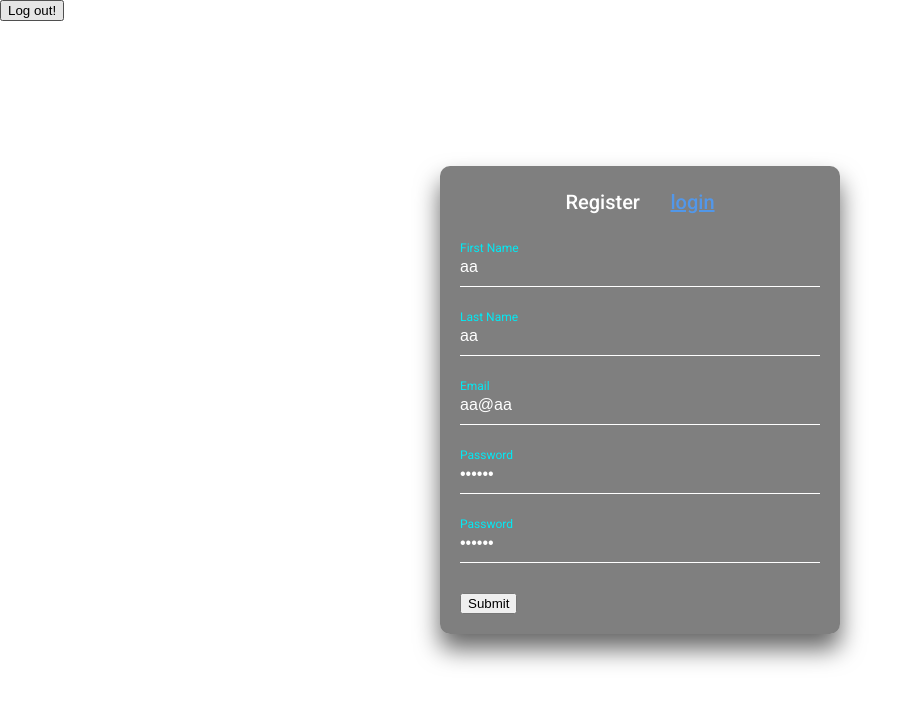
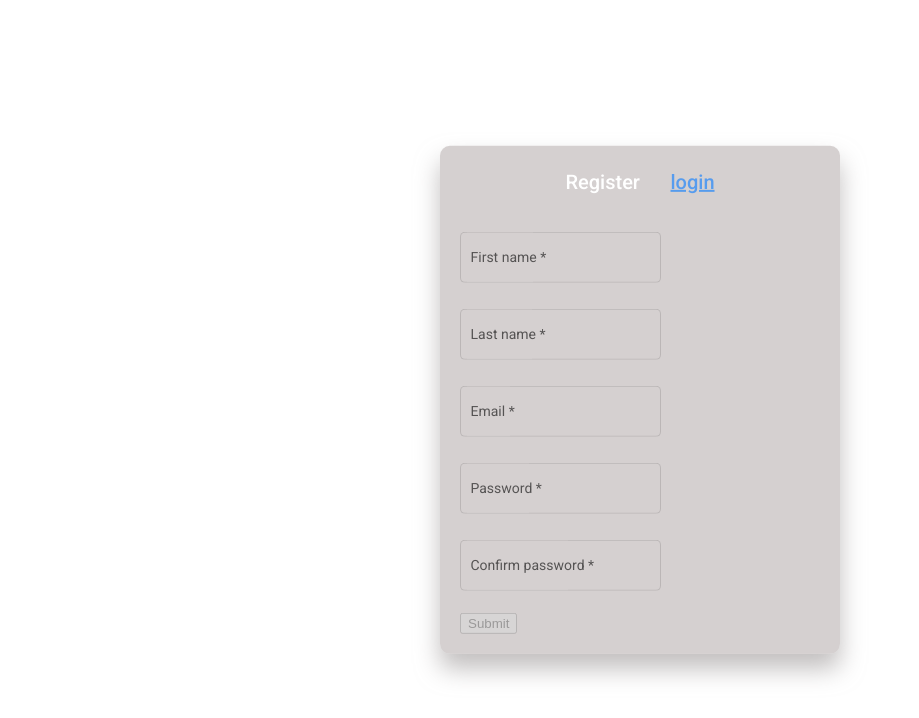
Before and after one commit to batya-hartman/Final-Project, an Angular app: page /register in a window 1280 px wide. Shown: the top 718 px of the page, without its empty margins (0-919 px from the left). Built offline with nearby package versions, Linux system fonts and the light colour scheme.

Commit message:
add log out and validation errors

```diff
--- a/src/app/Components/account-details/account-details.component.ts
+++ b/src/app/Components/account-details/account-details.component.ts
@@ -9,13 +9,12 @@ import { Customer } from 'src/app/Models/customer';
 })
 export class AccountDetailsComponent implements OnInit {
 
-  constructor(private accuontDetailsService: AccuontDetailsService) { }
+  constructor(public accuontDetailsService: AccuontDetailsService) { }
   customer: Customer
   ngOnInit(): void {
     const accountId = sessionStorage.getItem('currentCustomer')
     this.accuontDetailsService.getCustomerAcount(accountId).subscribe(
       success => {
-        debugger
         this.accuontDetailsService.account = success
       },
       err => console.log(err)
--- a/src/app/Components/log-out/log-out.component.html
+++ b/src/app/Components/log-out/log-out.component.html
@@ -1 +1 @@
-<button (click)="logOut()">Log out!</button>
+<button *ngIf="accuontDetailsService.account" (click)="logOut()">Log out!</button>
--- a/src/app/Components/login/login.component.css
+++ b/src/app/Components/login/login.component.css
@@ -1,4 +1,4 @@
-/* html {
+ html {
     height: 100%;
   }
   body {
@@ -15,9 +15,9 @@
     width: 400px;
     padding: 40px;
     transform: translate(-50%, -50%);
-    background: rgba(0,0,0,.5);
+    background: rgba(80, 76, 76, 0.5);
     box-sizing: border-box;
-    box-shadow: 0 15px 25px rgba(0,0,0,.6);
+    box-shadow: 0 15px 25px rgba(85, 79, 79, 0.6);
     border-radius: 10px;
   }
 
@@ -171,4 +171,3 @@
     margin-left: 2vw;
     cursor: pointer;
   }
-   */
--- a/src/app/Components/login/login.component.html
+++ b/src/app/Components/login/login.component.html
@@ -1,41 +1,28 @@
 <div class="login-box">
   <h2>Login <span (click)="goRegister()" class="link">register</span></h2>
-
-  <form [formGroup]="loginForm" (ngSubmit)="onSubmit()">
-
-    <div class="user-box">
-      <input type="text" formControlName="email" name="email" #email>
-      <label>Email</label>
-      <div *ngIf="email.invalid && (email.dirty || email.touched)" class="alert alert-danger">
-        {{email.errors}}kkkkkkkkkkk
-        <div *ngIf="email.errors.required">
-          email is required.
-        </div>
-        <div *ngIf="email.errors.email">
-          Not valid email address
-        </div>
+  <div style="margin-left:20px;">
+    <div class="example-container">
+      <form [formGroup]="loginForm"  (ngSubmit)="onSubmit()" class="example-form">
+        <p>
+            <mat-form-field appearance="outline" class="example-full-width">
+              <mat-label>Email</mat-label>
+              <input matInput formControlName="email" >
+              <mat-error *ngIf="checkError('email', 'required')">email is required</mat-error>
+              <mat-error *ngIf="checkError('email', 'email')">Not valid email address</mat-error>
+            </mat-form-field>
+          </p>
+          <p>
+            <mat-form-field appearance="outline" class="example-full-width">
+              <mat-label>Password</mat-label>
+              <input matInput formControlName="password" >
+              <mat-error *ngIf="checkError('password', 'required')">password is required</mat-error>
+              <mat-error *ngIf="checkError('password', 'minlength')">password must be at least 6 characters long</mat-error>
+            </mat-form-field>
+          </p>
+        <button type="submit" [disabled]="!loginForm.valid" >Submit</button>
+      </form>
       </div>
     </div>
-    <div class="user-box">
-      <input type="password" formControlName="password" name="password" #password>
-      <label>Password</label>
-      <div *ngIf="password.invalid && (password.dirty || password.touched)" class="alert alert-danger">
-        <div *ngIf="password.errors.required">
-          password is required.
-        </div>
-        <div *ngIf="password.errors.minlength">
-          password must be at least 6 characters long.
-        </div>
-      </div>
-    </div>
-    <button type="submit" [disabled]="!loginForm.valid">
-      <span></span>
-      <span></span>
-      <span></span>
-      <span></span>
-      Submit
-    </button>
 
-  </form>
   <span style="color: azure;">{{message}}</span>
 </div>
--- a/src/app/Components/register/register.component.css
+++ b/src/app/Components/register/register.component.css
@@ -15,9 +15,9 @@ html {
     width: 400px;
     padding: 40px;
     transform: translate(-50%, -50%);
-    background: rgba(0,0,0,.5);
+    background: rgba(172, 162, 162, 0.5);
     box-sizing: border-box;
-    box-shadow: 0 15px 25px rgba(0,0,0,.6);
+    box-shadow: 0 15px 25px rgba(153, 148, 148, 0.6);
     border-radius: 10px;
   }
 
--- a/src/app/Components/register/register.component.html
+++ b/src/app/Components/register/register.component.html
@@ -1,26 +1,40 @@
 <div style="padding: 20px;" class="login-box">
     <h2>Register <span (click)="goLogin()" class="link">login</span></h2>
-    <form  [formGroup]="registerForm" (ngSubmit)="onSubmit()">
-        <div class="user-box">
-            <input type="text" formControlName="firstName" name="FirstName">
-            <label>First Name</label>
-        </div>
-        <div class="user-box">
-            <input type="text" formControlName="lastName" name="LastName">
-            <label>Last Name</label>
-        </div>
-        <div class="user-box">
-            <input type="text" formControlName="email" name="Email">
-            <label>Email</label>
-        </div>
-        <div class="user-box">
-            <input type="password" formControlName="password" name="Password">
-            <label>Password</label>
-        </div>
-        <div class="user-box">
-            <input type="password" formControlName="confirmPassword" name="confirmPassword">
-            <label>Password</label>
-        </div>
+    <form [formGroup]="registerForm" (ngSubmit)="onSubmit()">
+
+        <mat-form-field appearance="outline" class="example-full-width">
+            <mat-label>First name</mat-label>
+            <input matInput formControlName="firstName">
+            <mat-error *ngIf="checkError('firstName', 'required')">first name is required</mat-error>
+        </mat-form-field>
+
+        <mat-form-field appearance="outline" class="example-full-width">
+            <mat-label>Last name</mat-label>
+            <input matInput formControlName="lastName">
+            <mat-error *ngIf="checkError('lastName', 'required')">last Name is required</mat-error>
+        </mat-form-field>
+
+        <mat-form-field appearance="outline" class="example-full-width">
+            <mat-label>Email</mat-label>
+            <input matInput formControlName="email">
+            <mat-error *ngIf="checkError('email', 'required')">email is required</mat-error>
+            <mat-error *ngIf="checkError('email', 'email')">Not valid email address</mat-error>
+        </mat-form-field>
+
+        <mat-form-field appearance="outline" class="example-full-width">
+            <mat-label>Password</mat-label>
+            <input matInput formControlName="password">
+            <mat-error *ngIf="checkError('password', 'required')">password is required</mat-error>
+            <mat-error *ngIf="checkError('password', 'minlength')">password must be at least 6 characters long</mat-error>
+        </mat-form-field>
+
+        <mat-form-field appearance="outline" class="example-full-width">
+            <mat-label>Confirm password</mat-label>
+            <input matInput formControlName="confirmPassword">
+            <mat-error *ngIf="checkError('confirmPassword', 'required')">password is required</mat-error>
+            <mat-error *ngIf="checkError('confirmPassword', 'minlength')">password must be at least 6 characters long.</mat-error>
+        </mat-form-field>
+        <br>
         <button type="submit" [disabled]="!registerForm.valid">
             <span></span>
             <span></span>
@@ -28,7 +42,6 @@
             <span></span>
             Submit
         </button>
-
     </form>
     <span style="color: azure;">{{message}}</span>
 </div>
--- a/src/app/Components/register/register.component.ts
+++ b/src/app/Components/register/register.component.ts
@@ -9,44 +9,23 @@ import { register } from '../../Models/register';
   templateUrl: './register.component.html',
   styleUrls: ['./register.component.css']
 })
-export class RegisterComponent implements OnInit {
+export class RegisterComponent {
 
   message: string = ""
 
   constructor(private loginService: LoginService, private router: Router, private fb: FormBuilder) { }
 
   registerForm = new FormGroup({
-    firstName: new FormControl('aa', [Validators.required]),
-    lastName: new FormControl('aa', [Validators.required]),
-    email: new FormControl('aa@aa', [Validators.required, Validators.email]),
-    password: new FormControl('aaaaaa', [Validators.required, Validators.minLength(6)]),
-    confirmPassword: new FormControl('aaaaaa', [Validators.required, Validators.minLength(6)])
-  })//,{ Validator: this.checkIfMatchingPasswords('Password', 'confirmPassword')})
+    firstName: new FormControl('', [Validators.required]),
+    lastName: new FormControl('', [Validators.required]),
+    email: new FormControl('', [Validators.required, Validators.email]),
+    password: new FormControl('', [Validators.required, Validators.minLength(6)]),
+    confirmPassword: new FormControl('', [Validators.required, Validators.minLength(6)])
+  })
+  public checkError = (controlName: string, errorName: string) => {
+    return this.registerForm.controls[controlName].hasError(errorName);
+  }
 
-  // registerForm = this.fb.group({
-  //   firstName: ['', Validators.required],
-  //   lastName: ['', Validators.required],
-  //   title: ['', Validators.required],
-  //   email: ['', Validators.required],
-  //   password: ['', Validators.required],
-  //   confirmPassword: ['', Validators.required]
-  // }, { validator: this.checkIfMatchingPasswords('password', 'confirmPass') });
-
-  // checkIfMatchingPasswords(passwordKey: string, passwordConfirmationKey: string) {
-  //   return (group: FormGroup) => {
-  //     let passwordInput = group.controls[passwordKey],
-  //       passwordConfirmationInput = group.controls[passwordConfirmationKey];
-  //     if (passwordInput.value !== passwordConfirmationInput.value) {
-  //       return passwordConfirmationInput.setErrors({ notEquivalent: true })
-  //     }
-  //     else {
-  //       return passwordConfirmationInput.setErrors(null);
-  //     }
-  //   }
-  // }
-
-  ngOnInit(): void {
-  }
   confirmPassword(password: string, confirm: string) {
     return password === confirm;
   }
--- a/src/app/Services/login.service.ts
+++ b/src/app/Services/login.service.ts
@@ -20,7 +20,6 @@ export class LoginService {
       (`${environment.basicURL}api/account?loginCustomer.email=${login.email}&loginCustomer.password=${login.password}`)
   }
   register(newUser: register): Observable<boolean> {
-    debugger
     return this.http.post<boolean>(`${environment.basicURL}api/account`, newUser)
   }
 }
--- a/src/app/app.module.ts
+++ b/src/app/app.module.ts
@@ -11,6 +11,7 @@ import { HttpClientModule } from '@angular/common/http';
 import { RegisterComponent } from './Components/register/register.component';
 import { AccountDetailsComponent } from './Components/account-details/account-details.component';
 import { LogOutComponent } from './Components/log-out/log-out.component';
+import { MatInputModule } from '@angular/material/input';
 @NgModule({
   declarations: [
     AppComponent,
@@ -25,7 +26,7 @@ import { LogOutComponent } from './Components/log-out/log-out.component';
     FormsModule,
     HttpClientModule,
     ReactiveFormsModule,
-    BrowserAnimationsModule,
+    BrowserAnimationsModule,MatInputModule,
     RouterModule.forRoot([
       { path: '', component: LoginComponent },
       { path: 'register', component: RegisterComponent },
```
Also changed, not shown: src/app/Components/log-out/log-out.component.ts (+6 -3 lines), src/app/Components/login/login.component.ts (+12 -9 lines).
